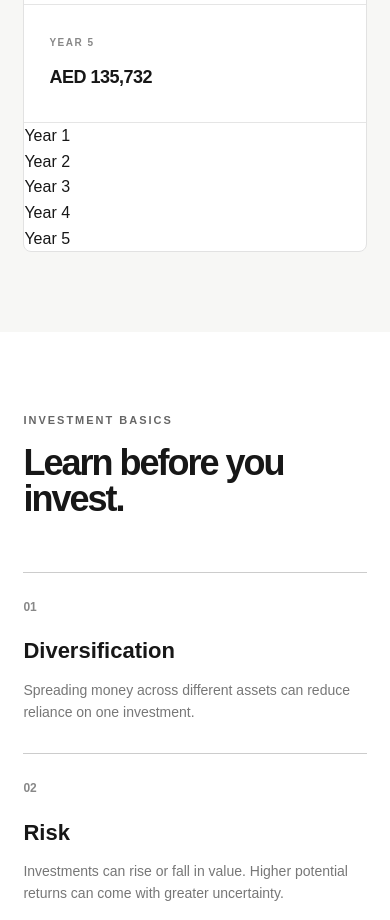
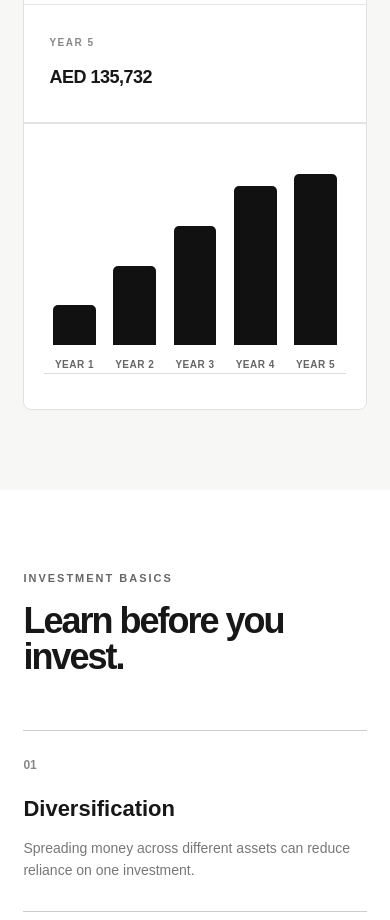
Before and after one commit to fmralmaz/portfolio-lab-uae, a plain HTML site: page index.html in a window 390 px wide. Shown: the part 4620-5540 px from the top of the page. Drawn offline with Linux system fonts and the light colour scheme.

Commit message:
Add styles for 5-year growth chart layout

```diff
--- a/style.css
+++ b/style.css
@@ -817,3 +817,75 @@ footer p {
         border-right: none;
     }
 }
+/* =========================
+   5-YEAR GROWTH CHART
+   ========================= */
+
+.growth-chart-section {
+    padding: 40px 35px 45px;
+    border-top: 1px solid #e2e2e2;
+}
+
+.growth-chart {
+    height: 280px;
+    max-width: 900px;
+    margin: 0 auto;
+    display: flex;
+    align-items: flex-end;
+    justify-content: space-around;
+    gap: 30px;
+    padding: 20px 20px 0;
+    border-bottom: 1px solid #dcdcdc;
+}
+
+.growth-column {
+    height: 100%;
+    flex: 1;
+    display: flex;
+    flex-direction: column;
+    justify-content: flex-end;
+    align-items: center;
+    gap: 12px;
+}
+
+.growth-bar {
+    width: 70%;
+    min-height: 20px;
+    background: #111;
+    border-radius: 5px 5px 0 0;
+    transition: height 0.5s ease;
+}
+
+.growth-column span {
+    font-size: 12px;
+    font-weight: 600;
+    color: #666;
+    text-transform: uppercase;
+    letter-spacing: 0.5px;
+}
+
+
+/* Mobile */
+
+@media (max-width: 600px) {
+
+    .growth-chart-section {
+        padding: 30px 20px 35px;
+    }
+
+    .growth-chart {
+        height: 220px;
+        gap: 10px;
+        padding-left: 5px;
+        padding-right: 5px;
+    }
+
+    .growth-bar {
+        width: 85%;
+    }
+
+    .growth-column span {
+        font-size: 10px;
+    }
+
+}
```
